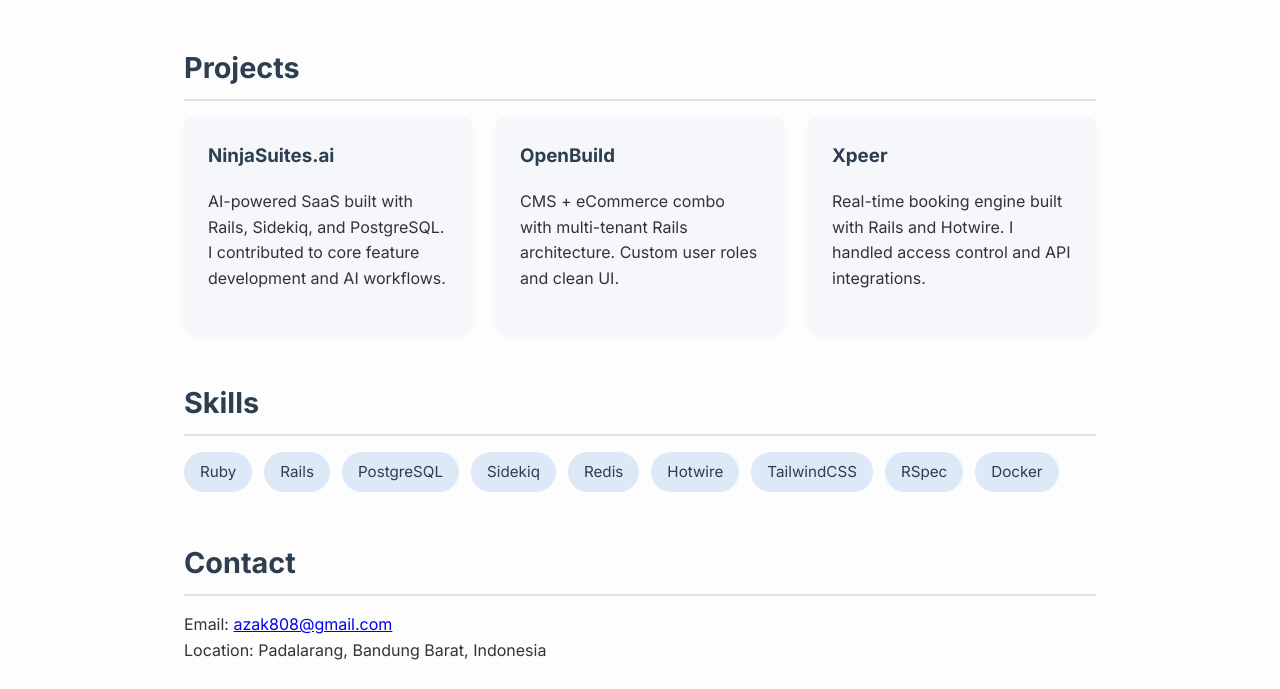
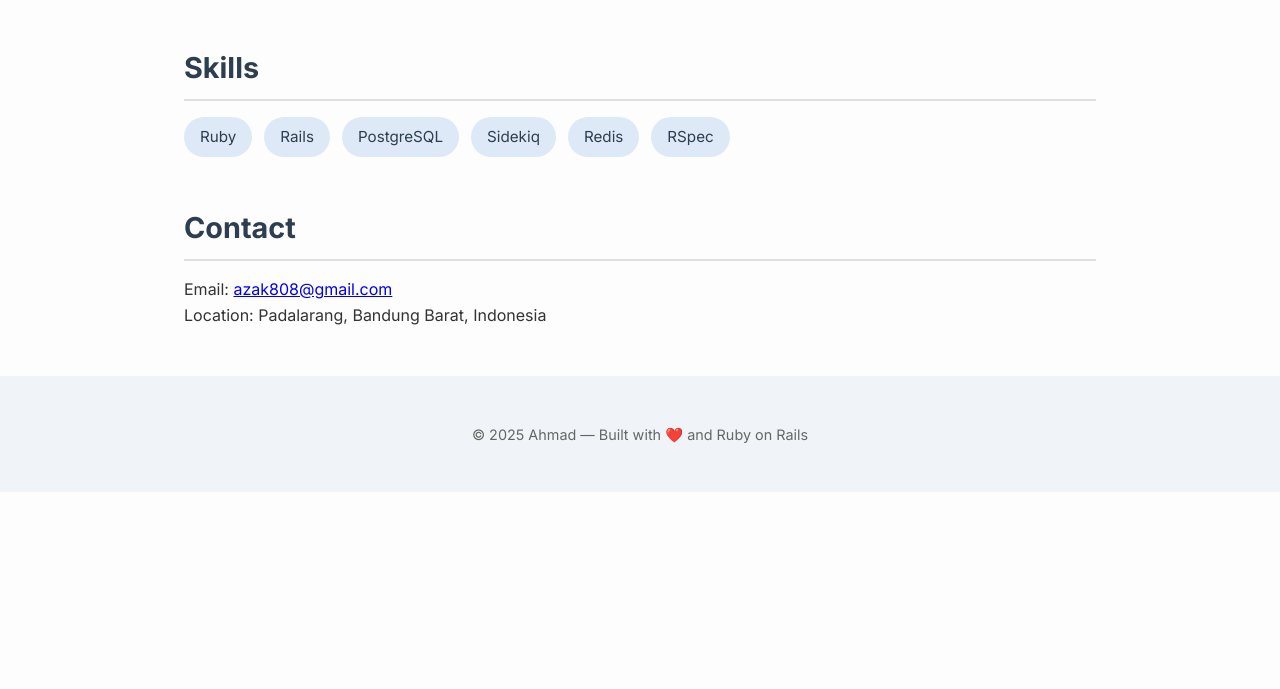
Before and after one commit to mhadzakaria/mhadzakaria.github.io, a plain HTML site: page index.html in a window 1280 px wide. Shown: the part 577-1266 px from the top of the page. After the commit the page ends 1069 px from the top, so only its background shows below. Drawn offline with Linux system fonts and the light colour scheme.

Commit message:
update index file

```diff
--- a/index.html
+++ b/index.html
@@ -135,24 +135,6 @@
     </section>
 
     <section class="section">
-      <h2>Projects</h2>
-      <div class="project-grid">
-        <div class="project">
-          <h3>NinjaSuites.ai</h3>
-          <p>AI-powered SaaS built with Rails, Sidekiq, and PostgreSQL. I contributed to core feature development and AI workflows.</p>
-        </div>
-        <div class="project">
-          <h3>OpenBuild</h3>
-          <p>CMS + eCommerce combo with multi-tenant Rails architecture. Custom user roles and clean UI.</p>
-        </div>
-        <div class="project">
-          <h3>Xpeer</h3>
-          <p>Real-time booking engine built with Rails and Hotwire. I handled access control and API integrations.</p>
-        </div>
-      </div>
-    </section>
-
-    <section class="section">
       <h2>Skills</h2>
       <div class="skills-list">
         <span>Ruby</span>
@@ -160,10 +142,7 @@
         <span>PostgreSQL</span>
         <span>Sidekiq</span>
         <span>Redis</span>
-        <span>Hotwire</span>
-        <span>TailwindCSS</span>
         <span>RSpec</span>
-        <span>Docker</span>
       </div>
     </section>
 
```
